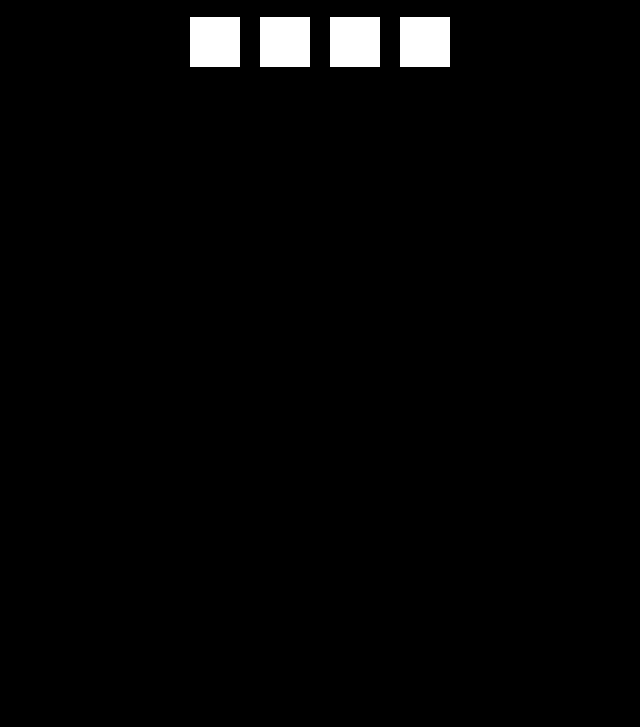
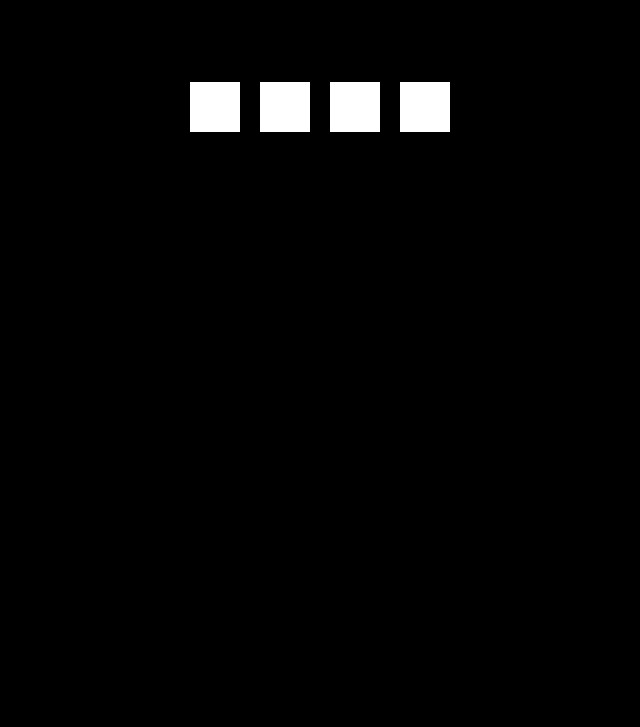
Before and after one commit to RVBelyaevsky/cubes, a plain HTML site: page index.html in a window 1280 px wide. Shown: the part 73-800 px from the top of the page, without its empty margins (320-960 px from the left). Drawn offline with Linux system fonts and the light colour scheme.

Commit message:
flex start

```diff
--- a/css/style.css
+++ b/css/style.css
@@ -6,9 +6,19 @@ h1 {
     text-align: center;
     text-transform: uppercase;
 }
-.header{
+.container{
     display: flex;
     justify-content: center;
+    width: 800px;
+    min-height: 600px;
+    margin: 0 auto;
+}
+.header{
+    width: 300px;
+    height: 200px;
+    display: flex;
+    justify-content: center;
+    align-items: center;
 }
 .cube{
     width: 50px;
--- a/index.html
+++ b/index.html
@@ -9,11 +9,14 @@
 </head>
 <body>
     <h1>заголовок первого порядка</h1>
-    <div class="header">
-        <div class="cube"></div>
-        <div class="cube"></div>
-        <div class="cube"></div>
-        <div class="cube"></div>
+    <div class="container">
+        <div class="header">
+            <div class="cube"></div>
+            <div class="cube"></div>
+            <div class="cube"></div>
+            <div class="cube"></div>
+        </div>
     </div>
+
 </body>
 </html>
```
